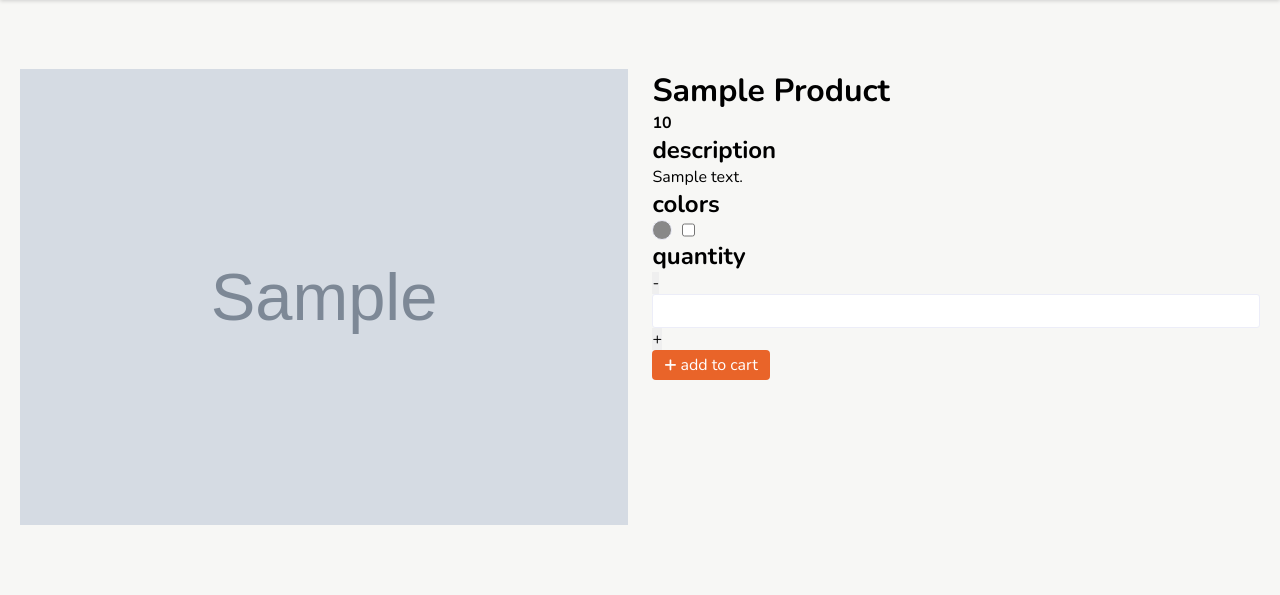
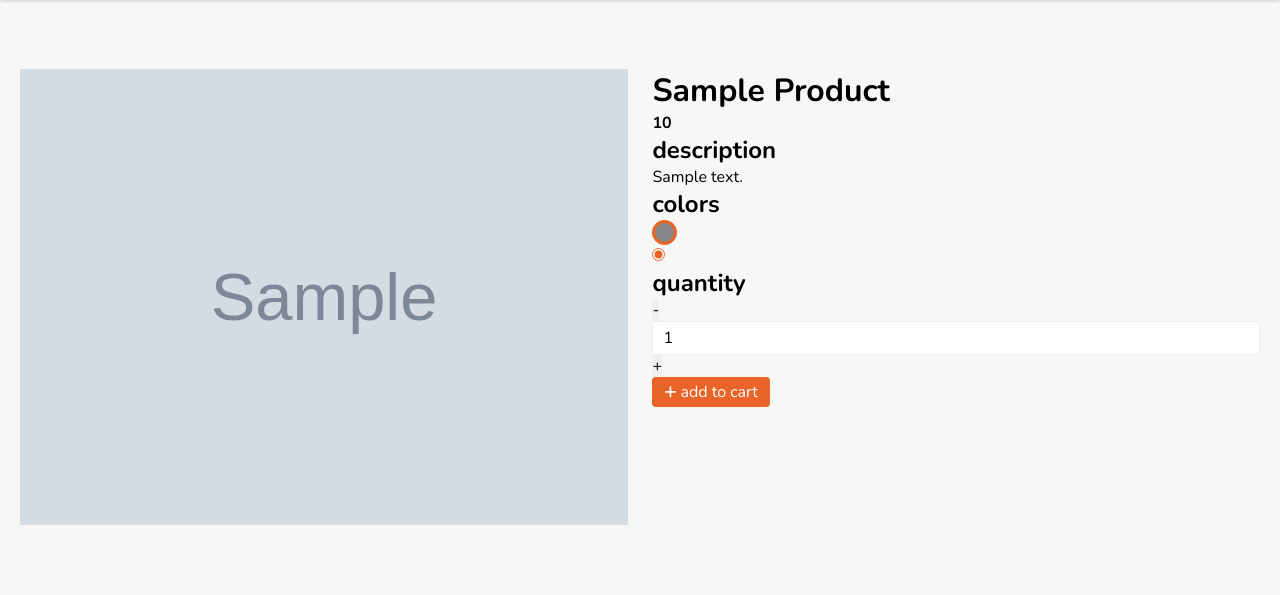
Before and after one commit to Bayi-Mostapha/adrar_outdoor_equipment, a PHP site: page /user/product.php?id=1 in a window 1280 px wide. Shown: the part 51-646 px from the top of the page. Run offline with PHP 8.4, Linux system fonts and the light colour scheme; tables that the repository leaves empty or names only in its code hold one stand-in row (values such as "Sample post"); grey boxes marked "Sample" are stand-in pictures; some libraries are stand-ins or nearby versions.

Commit message:
added some product and cart logic

```diff
--- /dev/null
+++ b/js/product.js
@@ -0,0 +1,27 @@
+const colorWrappers = document.querySelectorAll(".product-color-wrapper");
+colorWrappers.forEach(colorWrapper => {
+    const radio = colorWrapper.querySelector(".color-radio");
+    const label = colorWrapper.querySelector("label");
+
+    radio.addEventListener("click", () => {
+        colorWrappers.forEach(otherColorWrapper => {
+            otherColorWrapper.querySelector("label").classList.remove("checked");
+        });
+        label.classList.add("checked");
+    });
+});
+
+const quantityInput = document.querySelector(".quantity");
+const plusBtn = document.querySelector(".plus");
+const minusBtn = document.querySelector(".minus");
+plusBtn.addEventListener("click", (e) => {
+    e.preventDefault();
+    let quantity = parseInt(quantityInput.value);
+    quantityInput.value = quantity + 1;
+});
+minusBtn.addEventListener("click", (e) => {
+    e.preventDefault();
+    let quantity = parseInt(quantityInput.value);
+    if (quantity >= 2)
+        quantityInput.value = quantity - 1;
+});
--- a/styles/product.css
+++ b/styles/product.css
@@ -21,14 +21,14 @@
 
 .product-color {
     display: block;
-    width: 20px;
-    height: 20px;
+    width: 25px;
+    height: 25px;
     border-radius: 50%;
-    border: 1px solid var(--light-gray);
+    border: 1px solid var(--gray-txt);
 }
 
 .product-color.checked {
-    border: 1px solid var(--main-color);
+    border: 3px solid var(--main-color);
 }
 
 .add-to-cart {
--- a/user/product.php
+++ b/user/product.php
@@ -94,6 +94,18 @@
                             <p class=\"error\">product already in cart</p>
                             <button class=\"close-new mb-btn\"><i class=\"fa-solid fa-xmark\"></i></button>
                         </div>";
+                    } elseif($error == "empty") {
+                        echo "
+                        <div class=\"errors\">
+                            <p class=\"error\">you need to choose a color and provide a quantity</p>
+                            <button class=\"close-new mb-btn\"><i class=\"fa-solid fa-xmark\"></i></button>
+                        </div>";
+                    } elseif($error == "invalid_quantity") {
+                        echo "
+                        <div class=\"errors\">
+                            <p class=\"error\">you need to provide a valid quantity</p>
+                            <button class=\"close-new mb-btn\"><i class=\"fa-solid fa-xmark\"></i></button>
+                        </div>";
                     }
                 } elseif(isset($_GET["succes"])) {
                     $succes = $_GET["succes"];
@@ -114,8 +126,9 @@
                 </div>
             </div>
             <div class="right">
-                <form action="cart-handler.html" method="post">
+                <form action="cart-handler.php" method="post">
                     <input type="hidden" name="categorie" value=<?php echo $categorie; ?>>
+                    <input type="hidden" name="product_id" value=<?php echo $id; ?>>
                     <h1><?php echo htmlspecialchars($product_name); ?></h1>
                     <p class="price"><?php echo htmlspecialchars($product_price); ?></p>
                     <h2>description</h2>
@@ -123,19 +136,32 @@
                     <h2>colors</h2>
                     <div class="colors">
                         <?php
+                            $flag = false;
                             foreach($colors as $color) {
-                                echo "
-                                <label for=\"color" . htmlspecialchars($color) . "\" class=\"product-color\" style=\"background-color: " . htmlspecialchars($color) . ";\"></label>
-                                <input type=\"checkbox\" id=\"color" . htmlspecialchars($color) . "\" name=\"color[]\" value=\"" . htmlspecialchars($color) . "\">
-                                ";
+                                if($flag) {
+                                    echo "
+                                    <div class=\"product-color-wrapper\">
+                                        <label for=\"color" . htmlspecialchars($color) . "\" class=\"product-color\" style=\"background-color: " . htmlspecialchars($color) . ";\"></label>
+                                        <input type=\"radio\" class=\"color-radio\" id=\"color" . htmlspecialchars($color) . "\" name=\"color\" value=\"" . htmlspecialchars($color) . "\">
+                                    </div>
+                                    ";
+                                } else {
+                                    echo "
+                                    <div class=\"product-color-wrapper\">
+                                        <label for=\"color" . htmlspecialchars($color) . "\" class=\"product-color checked\" style=\"background-color: " . htmlspecialchars($color) . ";\"></label>
+                                        <input type=\"radio\" class=\"color-radio\" id=\"color" . htmlspecialchars($color) . "\" name=\"color\" value=\"" . htmlspecialchars($color) . "\" checked>
+                                    </div>
+                                    ";
+                                    $flag = true;
+                                }
                             }
                         ?>
                     </div>
                     <h2>quantity</h2>
                     <div class="number-input">
-                        <button class="minus">-</button>
-                        <input type="text" name="quantity" class="quantity">
-                        <button class="plus">+</button>
+                        <button type="button" class="minus">-</button>
+                        <input type="text" name="quantity" class="quantity" value="1">
+                        <button type="button" class="plus">+</button>
                     </div>
                     <?php
                         if(isset($_SESSION["id"])){
@@ -157,5 +183,6 @@
     </footer>
     <?php include "../componants/icons.php"; ?>
     <script src="../js/general.js"></script>
+    <script src="../js/product.js"></script>
 </body>
 </html>
```
Also changed, not shown: user/cart-handler.php (+25 -6 lines).
